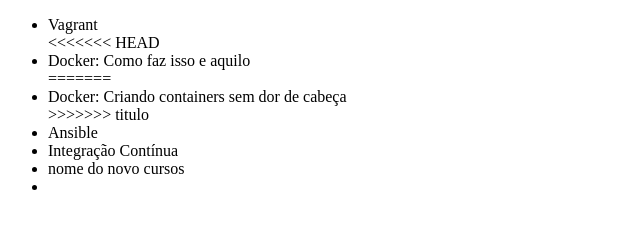
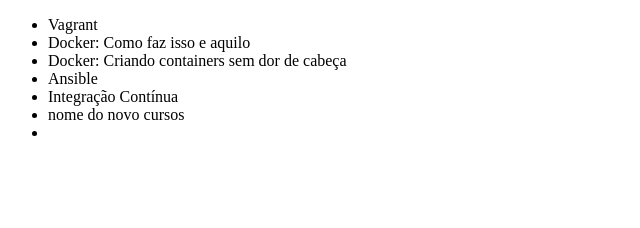
Before and after one commit to Matheus7312/Matheus, a plain HTML site: page index.html in a window 1280 px wide. Shown: the whole page, without its empty margins (0-640 px from the left). Drawn offline with Linux system fonts and the light colour scheme.

```diff
--- a/index.html
+++ b/index.html
@@ -7,11 +7,10 @@
 <body>
     <ul>
         <li>Vagrant</li>
-<<<<<<< HEAD
         <li>Docker: Como faz isso e aquilo </li>
-=======
+
         <li>Docker: Criando containers sem dor de cabeça</li>
->>>>>>> titulo
+
         <li>Ansible</li>
         <li>Integração Contínua</li>
         <li>nome do novo cursos <li>
```
